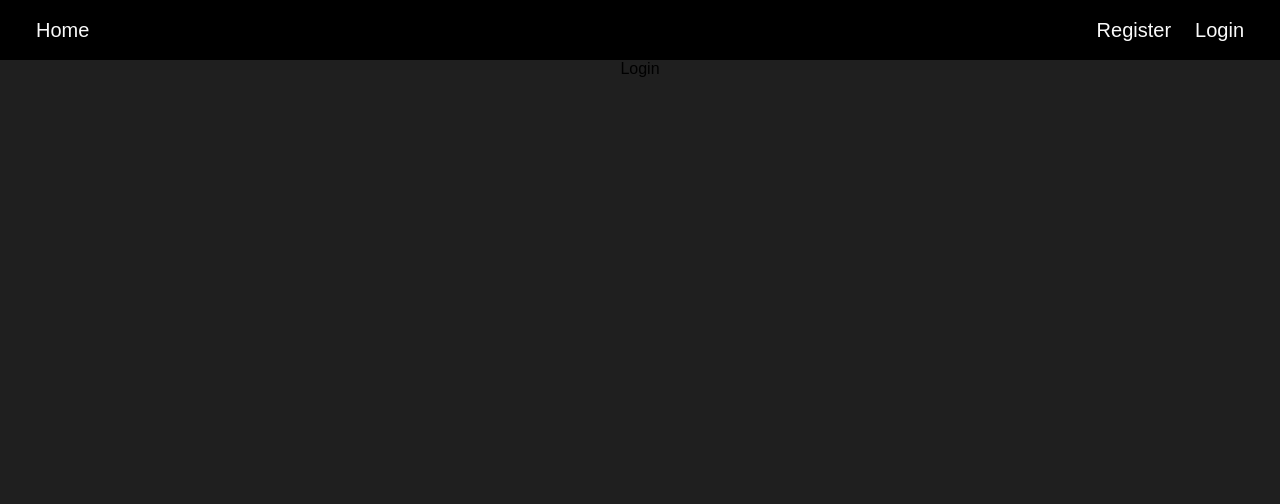
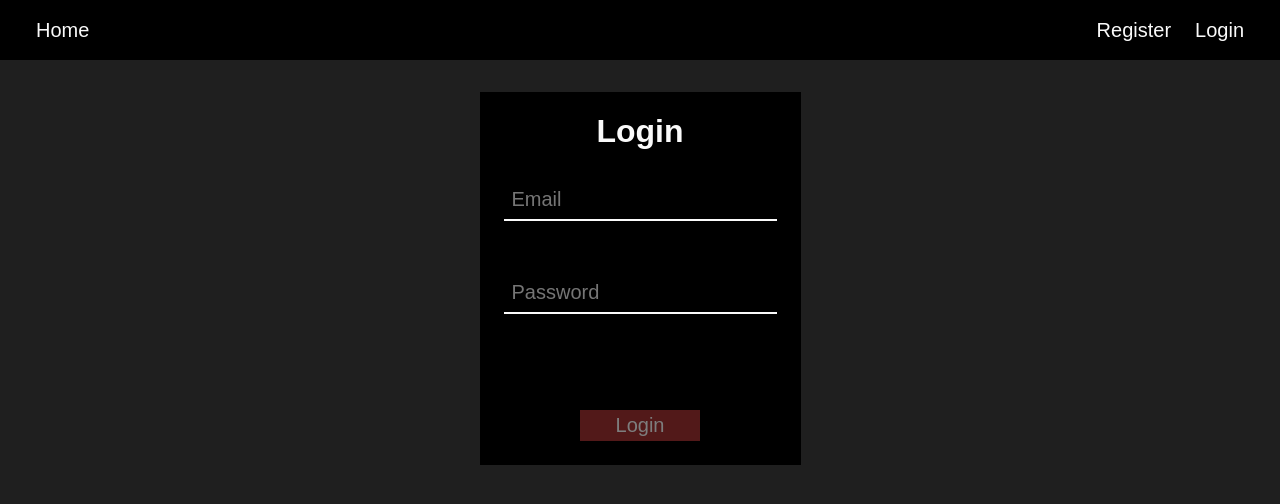
Before and after one commit to vladrotariu1/react-roulette, a React (Create React App) app: page /login in a window 1280 px wide. Shown: the top 504 px of the page. Built offline with nearby package versions, Linux system fonts and the light colour scheme; no server answers.

Commit message:
implemented signup api calls

```diff
--- a/src/App.tsx
+++ b/src/App.tsx
@@ -2,6 +2,7 @@ import React from 'react';
 import { QueryClient, QueryClientProvider } from 'react-query';
 import { BrowserRouter, Route, Routes } from 'react-router-dom';
 import './App.css';
+import LoginForm from './components/LoginForm/LoginForm';
 import { Navbar } from './components/Navbar/Navbar';
 import RegisterForm from './components/RegisterForm/RegisterForm';
 import RouletteFrame from './components/RouletteFrame/RouletteFrame';
@@ -19,7 +20,7 @@ function App() {
 					<Routes>
 						<Route path='/' element={ <RouletteFrame /> } />
 						<Route path='/register' element={ <RegisterForm /> } />
-						<Route path='/login' element={ <div>Login</div> } />
+						<Route path='/login' element={ <LoginForm /> } />
 					</Routes>
 				</main>
 
--- /dev/null
+++ b/src/components/Form/Form.css
@@ -0,0 +1,43 @@
+.form-wrapper {
+    align-items: center;
+    background-color: black;
+    display: flex;
+    flex-direction: column;
+    justify-content: center;
+    margin: 32px
+}
+
+.form-wrapper h1 {
+    color: #fafafa;
+}
+
+.form {
+    align-items: center;
+    display: flex;
+    flex-direction: column;
+    justify-content: center;
+    padding: 0px 24px;
+}
+
+.form-global-error {
+    color: rgb(163, 50, 50);
+    font-size: 12px;
+    margin: 8px 0px;
+    height: 12px;
+}
+
+.form-submit {
+    background-color: rgb(163, 50, 50);
+    border: none;
+    cursor: pointer;
+    color: #fafafa;
+    font-size: 20px;
+    margin: 24px 0;
+    padding: 4px 0;
+    width: 120px;
+}
+
+.form-submit:disabled {
+    cursor: not-allowed;
+    opacity: 50%;
+}
--- /dev/null
+++ b/src/components/Form/Form.tsx
@@ -0,0 +1,62 @@
+import React, { SyntheticEvent } from "react";
+import { FormProps } from "../../models";
+import FormInput from "../FormInput/FormInput";
+import "./Form.css";
+
+function Form(props: FormProps) {
+
+    const form = props.form;
+
+    function resetForm() {
+        Object.values(form).forEach(input => {
+            input.setData({ inputValue: '', error: '' });
+        });
+    }
+
+    function readyToSumbit(): boolean {
+        let noErrors = true;
+        let hasData = true;
+
+        Object.values(form).forEach(input => {
+            noErrors &&= !input.data.error;
+            hasData &&= !!(input.data.inputValue);
+        });
+
+        return noErrors && hasData;
+    }
+
+    function onSubmit(e: SyntheticEvent) {
+        e.preventDefault();
+        props.submitCallback();
+    }
+
+    return (
+        <div className='form-wrapper'>
+
+            <h1>{ props.formTitle }</h1>
+
+            <form className='form' onSubmit={ onSubmit }>
+
+                {
+                    Object.values(props.form).map((inputField, i) => {
+                        return <FormInput key={ i } model={ inputField } />
+                    })
+                }
+
+                {
+                    props.globalError !== null ?
+                    <div className='form-global-error'>{ props.globalError }</div> :
+                    null
+                }
+
+                <button disabled={ !readyToSumbit() } className='form-submit' type='submit'>
+                    { props.formTitle }
+                </button>
+
+            </form>
+
+        </div>
+    );
+}
+
+export default Form;
--- /dev/null
+++ b/src/components/LoginForm/LoginForm.tsx
@@ -0,0 +1,47 @@
+import React, { useState } from "react";
+import { FormInputDataModel, FormInputModel, UserModel } from "../../models";
+import { useLoginUser } from "../../services/auth.service";
+import Form from "../Form/Form";
+
+function LoginForm() {
+    const { mutate: loginUser } = useLoginUser();
+
+    const form = {
+        email:
+        new FormInputModel(
+            ...useState(new FormInputDataModel()),
+            'Email',
+            'text',
+        ),
+        password:
+        new FormInputModel(
+            ...useState(new FormInputDataModel()),
+            'Password',
+            'password',
+        )
+    };
+
+    const [formGlobalErrorData, setFormGlobalErrorData] = useState('');
+
+    function submit() {
+        const userDataPayload: UserModel = {
+            email: form.email.data.inputValue,
+            password: form.password.data.inputValue
+        }
+
+        loginUser(userDataPayload, {
+            onError: (error: any) => setFormGlobalErrorData(error.message),
+            onSuccess: async (data) => console.log(await data.json())
+        });
+    }
+
+    return (
+        <Form
+            formTitle="Login"
+            form={ form }
+            submitCallback= { submit }
+            globalError={ formGlobalErrorData } />
+    );
+}
+
+export default LoginForm;
--- a/src/components/RegisterForm/RegisterForm.tsx
+++ b/src/components/RegisterForm/RegisterForm.tsx
@@ -1,9 +1,9 @@
-import React, { SyntheticEvent, useState } from "react";
+import React, { useState } from "react";
 import { useNavigate } from "react-router-dom";
 import { FormInputDataModel, FormInputModel, UserModel } from "../../models";
 import { useCreateUser } from "../../services/auth.service";
-import { AtLeastNChars, EmailValidator } from "../../utils/FormsValidation";
-import FormInput from "../FormInput/FormInput";
+import { AtLeastNChars, EmailValidator, NotEmpty } from "../../utils/FormsValidation";
+import Form from "../Form/Form";
 import "./RegisterForm.css";
 
 function RegisterForm() {
@@ -17,42 +17,25 @@ function RegisterForm() {
             ...useState(new FormInputDataModel()),
             'Email',
             'text',
-            [new EmailValidator()]
+            [new NotEmpty(), new EmailValidator()]
         ),
         password:
         new FormInputModel(
             ...useState(new FormInputDataModel()),
             'Password',
             'password',
-            [new AtLeastNChars(8)]
+            [new NotEmpty(), new AtLeastNChars(8)]
         ),
         checkPassword:
         new FormInputModel(
             ...useState(new FormInputDataModel()),
             'Password check',
-            'password'
+            'password',
+            [new NotEmpty()]
         )
     };
 
     const [formGlobalErrorData, setFormGlobalErrorData] = useState('');
-
-    function readyToSumbit(): boolean {
-        let noErrors = true;
-        let hasData = true;
-
-        Object.values(form).forEach(input => {
-            noErrors &&= !input.data.error;
-            hasData &&= !!input.data.inputValue;
-        });
-
-        return noErrors && hasData;
-    }
-
-    function resetForm() {
-        Object.values(form).forEach(input => {
-            input.setData({ inputValue: '', error: '' });
-        });
-    }
 
     function passwordsMatch() {
         return (
@@ -61,9 +44,7 @@ function RegisterForm() {
         );
     }
 
-    function submit(e: SyntheticEvent) {
-        e.preventDefault();
-
+    function submit() {
         if (!passwordsMatch()) {
             setFormGlobalErrorData('Passwords do not match');
             return;
@@ -81,32 +62,14 @@ function RegisterForm() {
                 onSuccess: (data) => navigator('/login')
             }
         );
-
-        resetForm();
     }
 
     return (
-        <div className='register-form-wrapper'>
-
-            <h1>Register</h1>
-
-            <form className='register-form' onSubmit={ submit }>
-
-                {
-                    Object.values(form).map((inputField, i) => {
-                        return <FormInput key={ i } model={ inputField } />
-                    })
-                }
-
-                <div className='register-form-global-error'>
-                    { formGlobalErrorData }
-                </div>
-
-                <button disabled={ !readyToSumbit() } className='register-form-submit' type="submit">Sign up</button>
-
-            </form>
-
-        </div>
+        <Form
+            formTitle="Register"
+            form={ form }
+            submitCallback={ submit }
+            globalError={ formGlobalErrorData }/>
     );
 }
 
--- /dev/null
+++ b/src/models/Form.props.model.ts
@@ -0,0 +1,8 @@
+import { FormInputModel } from "./FormInput.model";
+
+export interface FormProps {
+    formTitle: string,
+    form: { [key: string]: FormInputModel },
+    submitCallback: () => void,
+    globalError ?: string,
+}
--- a/src/models/index.ts
+++ b/src/models/index.ts
@@ -3,3 +3,4 @@ export * from './TimeCountdown.props.model';
 export * from './FormInputData.model';
 export * from './FormInput.model';
 export * from './User.model';
+export * from './Form.props.model';
--- a/src/services/auth.service.ts
+++ b/src/services/auth.service.ts
@@ -31,3 +31,32 @@ export function useCreateUser() {
         (newUser: UserModel) => executeRequest(newUser)
     );
 }
+
+export function useLoginUser() {
+    const loginUserEndpoint = endpoint + 'signin/';
+    const request = {
+        method: 'POST',
+        headers: {
+            'Content-Type': 'application/json'
+            //'Content-Type': 'application/x-www-form-urlencoded',
+        },
+    }
+
+    const executeRequest = (user: UserModel) =>
+        fetch(loginUserEndpoint, {...request, body: JSON.stringify(user)})
+            .then(response => {
+                if (!response.ok) {
+                    switch(response.status) {
+                        case 403:
+                            throw Error('Invalid credentials');
+                        default:
+                            throw Error(response.statusText);
+                    }
+                }
+                return response;
+            });
+
+    return useMutation(
+        (user: UserModel) => executeRequest(user)
+    );
+}
--- a/src/utils/FormsValidation/FormsHandle.ts
+++ b/src/utils/FormsValidation/FormsHandle.ts
@@ -17,16 +17,20 @@ export function handleInputOnChange(
         });
     }
 
+    let errorMessages: string[] = [];
+
     if (validators) {
         validators.forEach(validator => {
             try {
-                if (validator.validate(e))
-                    callCallback({ inputValue: e.target.value, error: '' });
+                validator.validate(e)
             } catch (error: any) {
-                callCallback({ inputValue: e.target.value, error: error.message });
+                errorMessages.push(error.message);
             }
         });
-    } else {
-        callCallback({ inputValue: e.target.value, error: '' });
     }
+
+    callCallback({
+        inputValue: e.target.value,
+        error: errorMessages.length > 0 ? errorMessages[0] :  ''
+    });
 }
--- a/src/utils/FormsValidation/index.ts
+++ b/src/utils/FormsValidation/index.ts
@@ -2,3 +2,4 @@ export * from './FormsHandle';
 export * from './FormsValidator';
 export * from './validators/AtLeastNCharsValidator';
 export * from './validators/EmailValidator';
+export * from './validators/NotEmptyValidator';
--- /dev/null
+++ b/src/utils/FormsValidation/validators/NotEmptyValidator.ts
@@ -0,0 +1,9 @@
+import { ChangeEvent } from "react";
+import { FormsValidator } from "../FormsValidator";
+
+export class NotEmpty implements FormsValidator {
+    validate(e: ChangeEvent<HTMLInputElement>): boolean {
+        if (e.target.value.length > 0) return true;
+        else throw new Error('Field is empty');
+    }
+}
```
Also changed, not shown: src/components/LoginForm/LoginForm.css (added).
